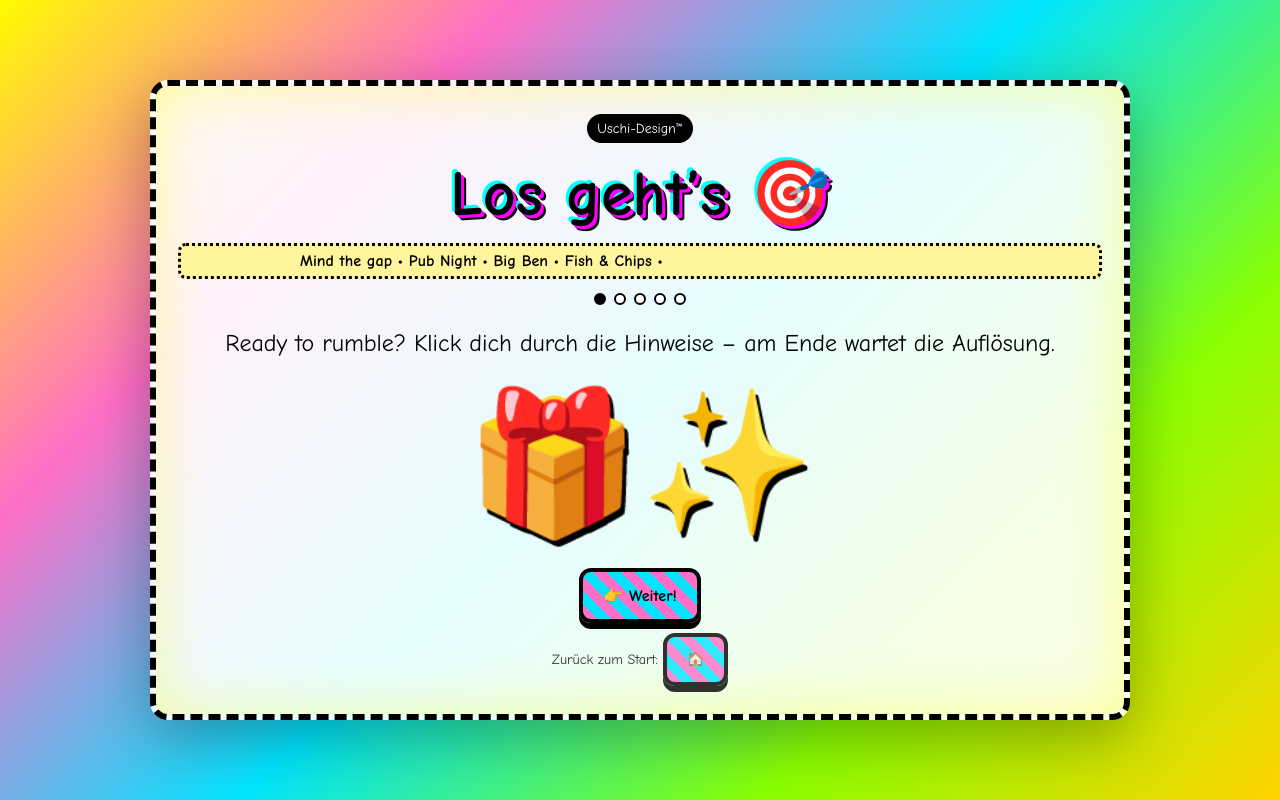
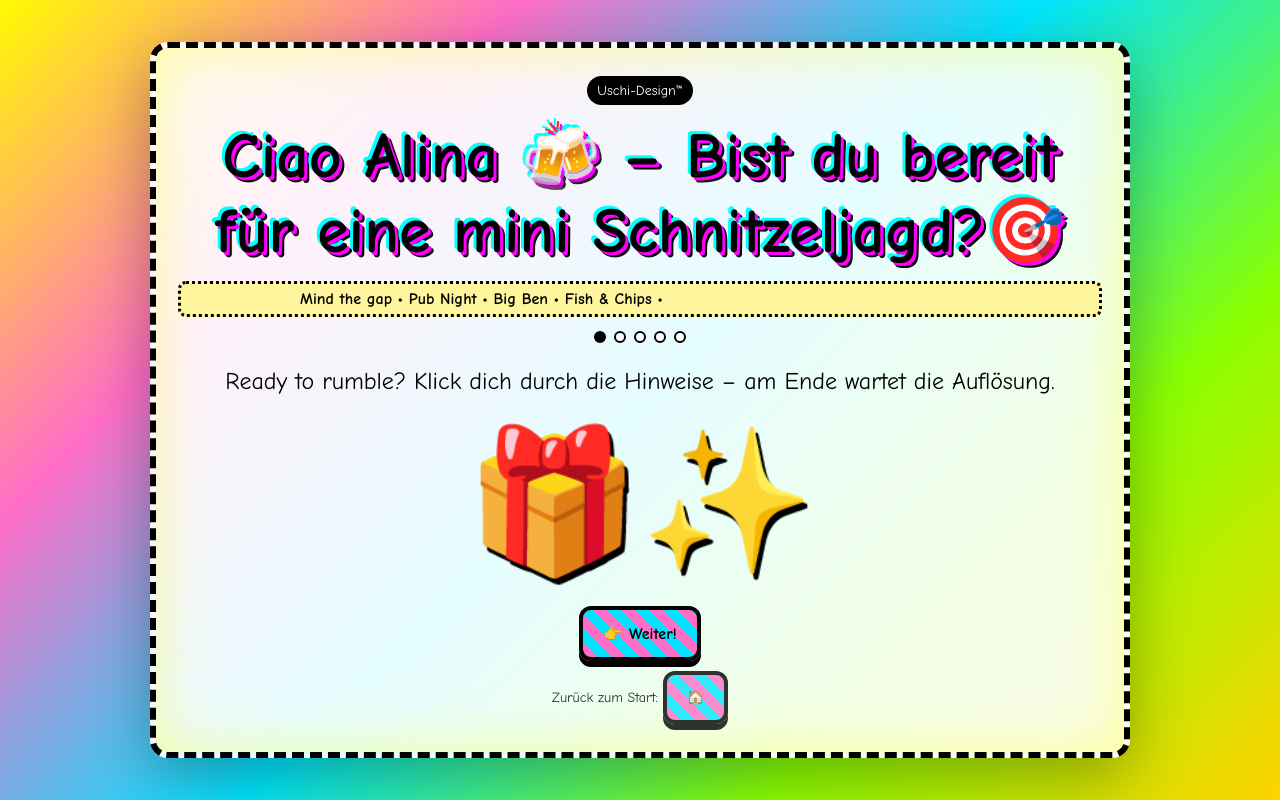
Before and after one commit to chokechain/alina-gluecksrad, a plain HTML site: page london/index.html in a window 1280 px wide. Drawn offline with Linux system fonts and the light colour scheme.

Commit message:
Update index.html

```diff
--- a/london/index.html
+++ b/london/index.html
@@ -11,7 +11,7 @@
   <canvas id="confetti-canvas" style="position:fixed;inset:0;pointer-events:none;display:none"></canvas>
   <div class="container">
     <div class="badge">Uschi-Design™</div>
-    <h1>Los geht’s 🎯</h1>
+   <h1>Ciao Alina 🍻 – Bist du bereit für eine mini Schnitzeljagd?🎯</h1>
     <div class="marquee"><span>Mind the gap • Pub Night • Big Ben • Fish & Chips • </span></div>
 
     <div class="nav-dots"><div class="dot"></div><div class="dot"></div><div class="dot"></div><div class="dot"></div><div class="dot"></div></div>
```
